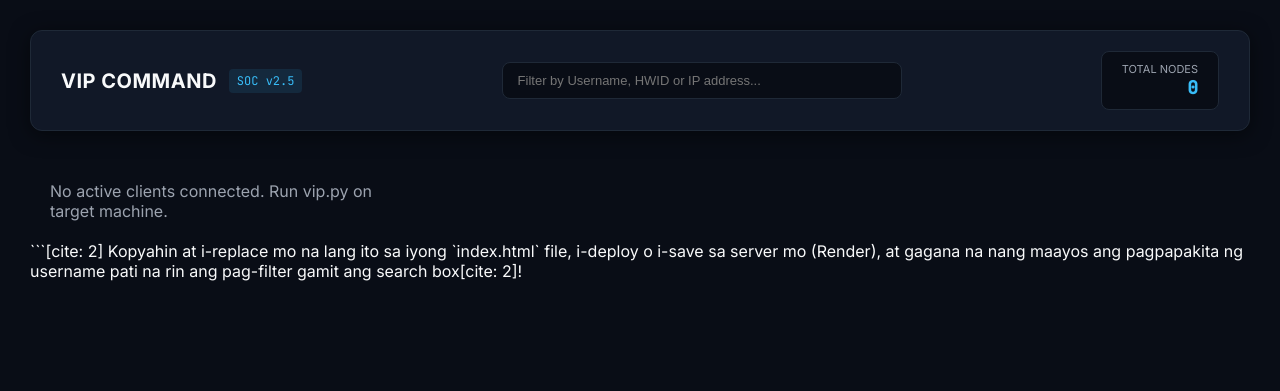
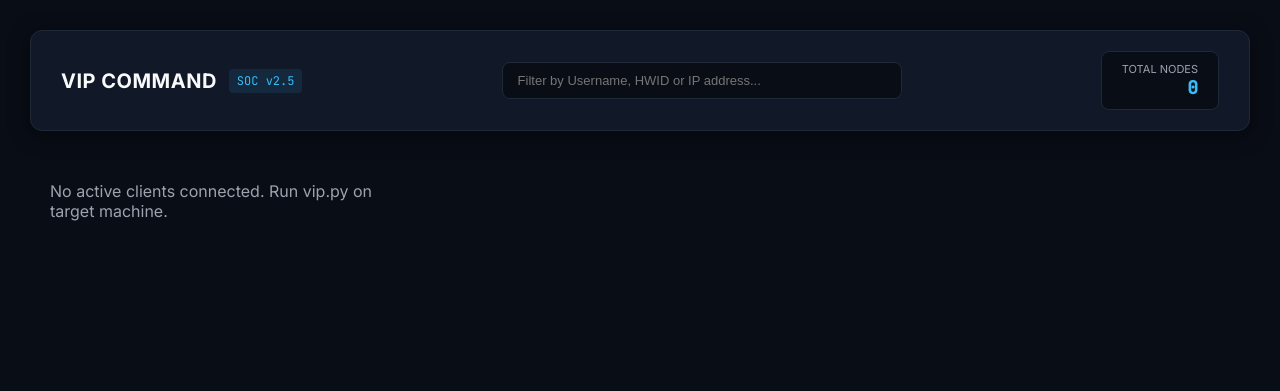
Before and after one commit to sandesss/vipchaetos, a Flask app: page / in a window 1280 px wide. Shown: the top 391 px of the page. Run offline with Flask 3, Linux system fonts and the light colour scheme; data that the repository does not hold is empty.

Commit message:
Update index.html

````diff
--- a/templates/index.html
+++ b/templates/index.html
@@ -273,6 +273,3 @@
     </script>
 </body>
 </html>
-```[cite: 2]
-
-Kopyahin at i-replace mo na lang ito sa iyong `index.html` file, i-deploy o i-save sa server mo (Render), at gagana na nang maayos ang pagpapakita ng username pati na rin ang pag-filter gamit ang search box[cite: 2]!
````
